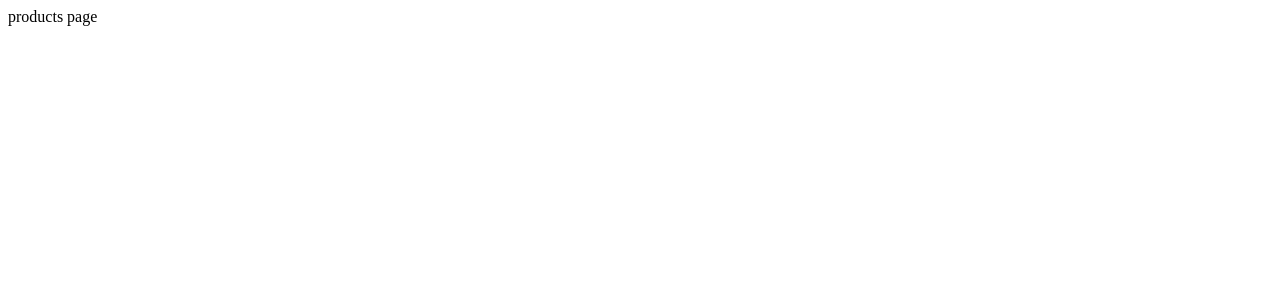
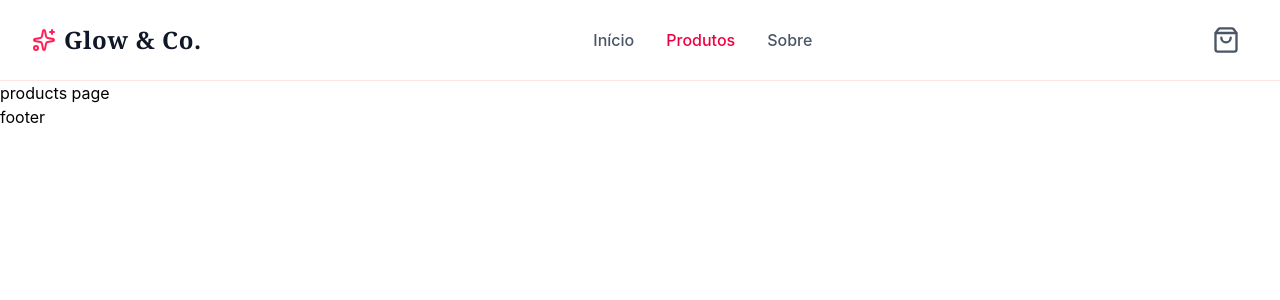
Before and after one commit to ssp1999/products-page, a React (Vite) app: page / in a window 1280 px wide. Shown: the top 300 px of the page. Built offline with nearby package versions, Linux system fonts and the light colour scheme.

Commit message:
feat: adicionando tailwind css + lucide react icons + header

```diff
--- a/index.html
+++ b/index.html
@@ -4,6 +4,7 @@
     <meta charset="UTF-8" />
     <link rel="icon" type="image/svg+xml" href="/favicon.svg" />
     <meta name="viewport" content="width=device-width, initial-scale=1.0" />
+    <link href="/src/style.css" rel="stylesheet">
     <title>products-page</title>
   </head>
   <body>
--- a/package.json
+++ b/package.json
@@ -10,9 +10,12 @@
     "preview": "vite preview"
   },
   "dependencies": {
+    "@tailwindcss/vite": "^4.3.3",
+    "lucide-react": "^1.47.0",
     "react": "^19.2.8",
     "react-dom": "^19.2.8",
-    "react-router-dom": "^7.18.4"
+    "react-router-dom": "^7.18.4",
+    "tailwindcss": "^4.3.3"
   },
   "devDependencies": {
     "@types/node": "^24.13.3",
--- a/src/components/Footer/index.tsx
+++ b/src/components/Footer/index.tsx
@@ -0,0 +1,7 @@
+const Footer = () => {
+  return (
+    <div>footer</div>
+  )
+}
+
+export default Footer
--- a/src/components/Header/index.tsx
+++ b/src/components/Header/index.tsx
@@ -0,0 +1,47 @@
+import { Sparkles, ShoppingBag } from "lucide-react"
+
+interface HeaderProps {
+  cartCount: number
+}
+
+const Header = ({ cartCount }: HeaderProps) => {
+  return (
+    <nav className="bg-white/90 backdrop-blur-md border-b border-rose-100 sticky top-0 z-40">
+      <div className="max-w-7xl mx-auto px-4 sm:px-6 lg:px-8">
+        <div className="flex justify-between items-center h-20">
+          {/* Logo */}
+          <div className="flex-shrink-0 flex items-center cursor-pointer">
+            <Sparkles className="text-rose-500 w-6 h-6 mr-2" />
+            <span className="font-serif font-semibold text-2xl text-gray-900 tracking-wide">
+              Glow & Co.
+            </span>
+          </div>
+
+          {/* Navigation Links */}
+          <div className="hidden md:flex space-x-8 items-center">
+            <a href="#" className="text-gray-600 hover:text-rose-600 transition-colors font-medium">Início</a>
+            <a href="#" className="text-rose-600 font-medium">Produtos</a>
+            <a href="#" className="text-gray-600 hover:text-rose-600 transition-colors font-medium">Sobre</a>
+          </div>
+
+          {/* Cart Area */}
+          <div className="flex items-center">
+            <button
+              className="relative p-2 text-gray-600 hover:text-rose-600 transition-colors group"
+              aria-label="Carrinho de compras"
+            >
+              <ShoppingBag className="w-7 h-7 group-hover:scale-110 transition-transform duration-200" />
+              {cartCount > 0 && (
+                <span className="absolute top-1 right-0 bg-rose-500 text-white text-[10px] font-bold px-1.5 py-0.5 rounded-full border-2 border-white animate-in zoom-in">
+                  {cartCount}
+                </span>
+              )}
+            </button>
+          </div>
+        </div>
+      </div>
+    </nav>
+  )
+}
+
+export default Header
--- a/src/layouts/DefaultLayout/index.tsx
+++ b/src/layouts/DefaultLayout/index.tsx
@@ -1,13 +1,17 @@
 import { Outlet } from "react-router-dom"
+import Header from "../../components/Header"
+import Footer from "../../components/Footer"
 
 const DefaultLayout = () => {
   return (
     <div>
-      {/* add header */}
+      <Header cartCount={0} />
+
       <main>
         <Outlet />
       </main>
-      {/* add footer */}
+
+      <Footer />
     </div>
   )
 }
--- /dev/null
+++ b/src/style.css
@@ -0,0 +1 @@
+@import "tailwindcss"
--- a/vite.config.ts
+++ b/vite.config.ts
@@ -1,7 +1,8 @@
+import tailwindcss from '@tailwindcss/vite'
 import react from '@vitejs/plugin-react'
 import { defineConfig } from 'vite'
 
 // https://vite.dev/config/
 export default defineConfig({
-  plugins: [react()],
+  plugins: [react(), tailwindcss()],
 })
```
Also changed, not shown: src/components/Footer/styles.css (deleted), src/components/Header/styles.css (deleted), src/layouts/DefaultLayout/styles.css (deleted), src/pages/Products/components/Product/styles.css (deleted), src/pages/Products/styles.css (deleted), 1 other file (tests, documents, lock files or other folders).
